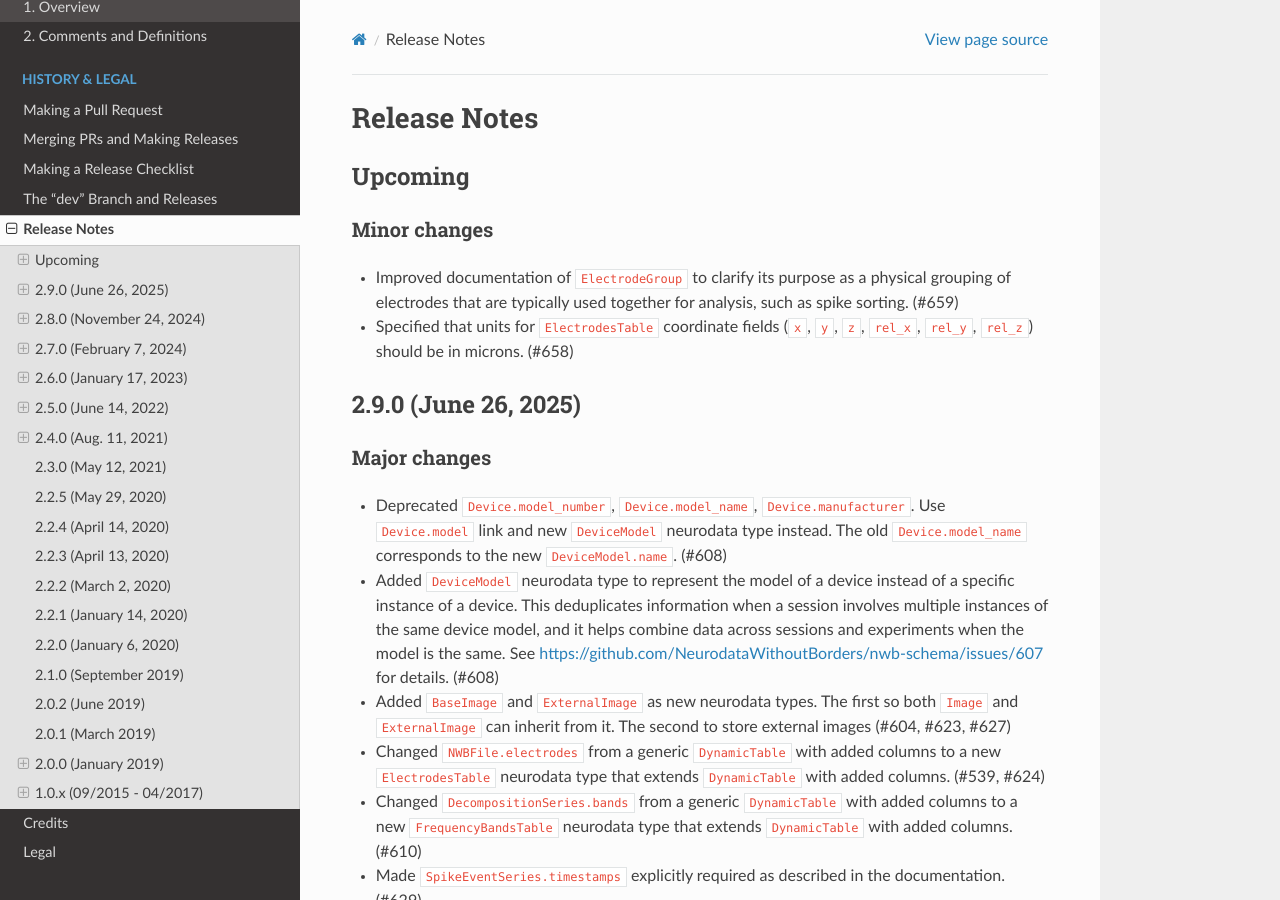
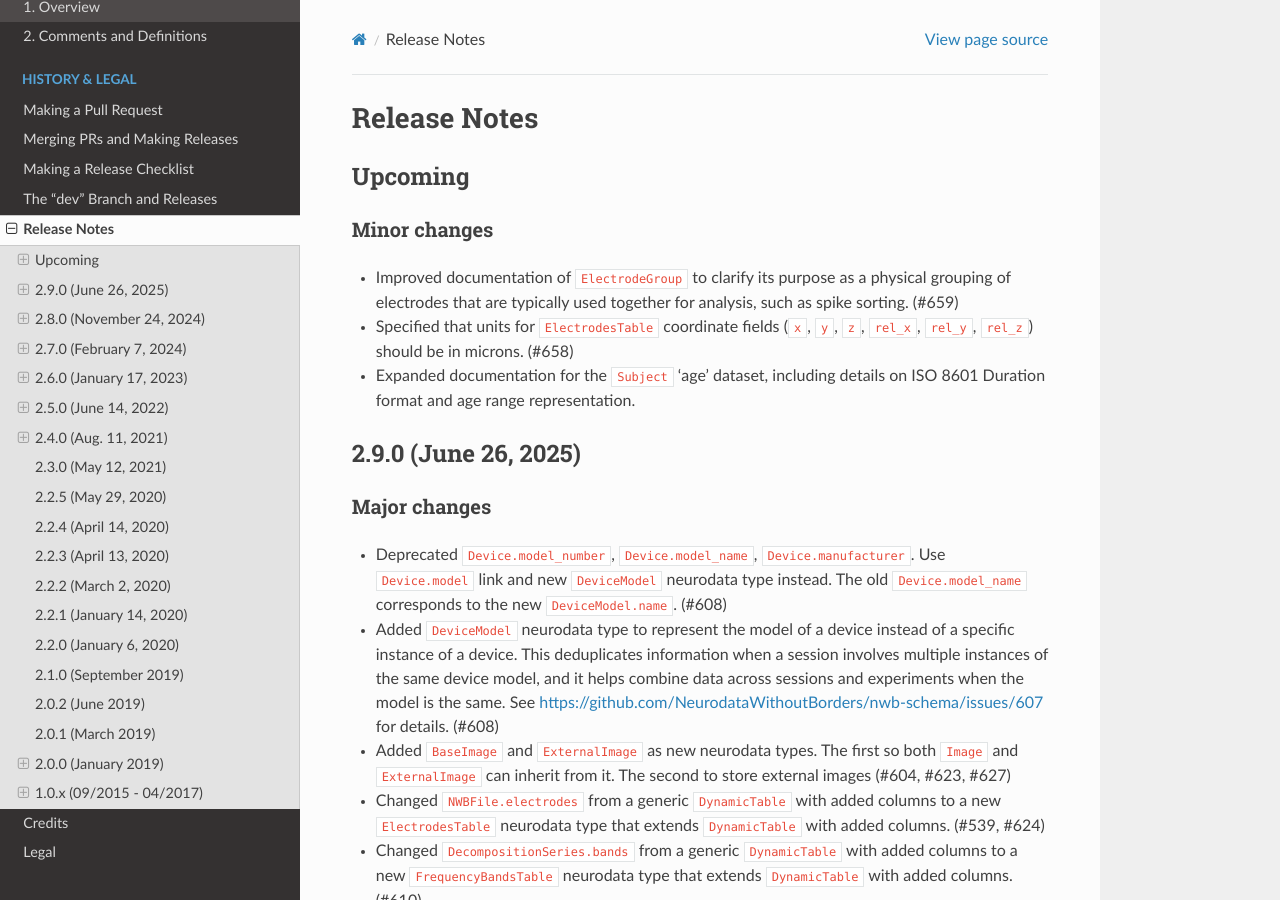
Before and after one commit to NeurodataWithoutBorders/nwb-schema, a Sphinx documentation site: the page built from docs/format/source/format_release_notes.rst, in a window 1280 px wide and 900 px high. Built offline with Sphinx 7.4.7 and the Read the Docs theme 3.1.0, drawn with Linux system fonts in a browser that asks for light colours.

Commit message:
Enhance age dataset documentation (#669)

```diff
--- a/docs/format/source/format_release_notes.rst
+++ b/docs/format/source/format_release_notes.rst
@@ -12,6 +12,8 @@ Minor changes
   that are typically used together for analysis, such as spike sorting. (#659)
 - Specified that units for ``ElectrodesTable`` coordinate fields (``x``, ``y``, ``z``, ``rel_x``, ``rel_y``, ``rel_z``)
   should be in microns. (#658)
+- Expanded documentation for the ``Subject`` 'age' dataset, including details on ISO 8601 Duration format and
+  age range representation.
 
 
 2.9.0 (June 26, 2025)
```
Also changed, not shown: 1 other file.
